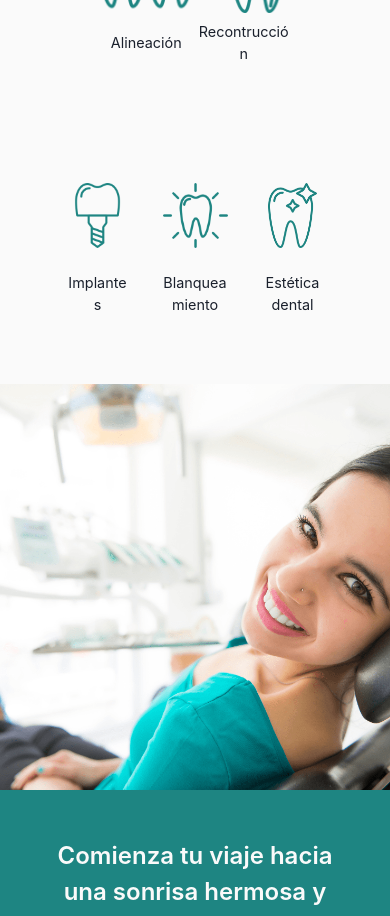
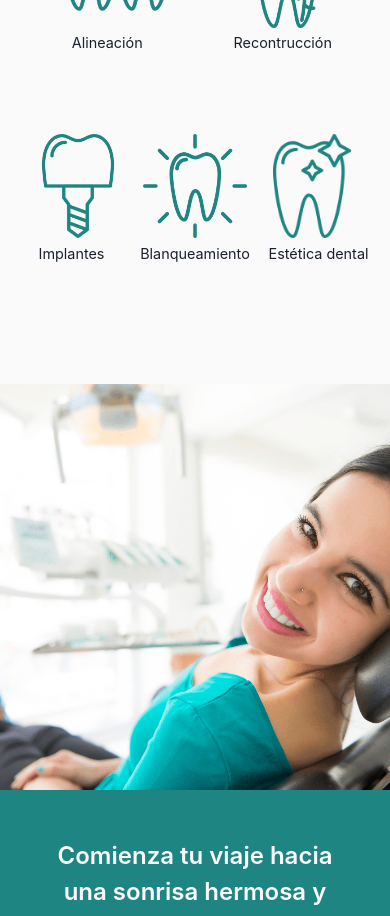
Before and after one commit to JAngelGC/u-smile-website, a Next.js app: page / in a window 390 px wide. Shown: the part 3020-3936 px from the top of the page. Built offline with nearby package versions, Linux system fonts and the light colour scheme.

Commit message:
Media queries for treatment component in home

```diff
--- a/src/components/homePage/Treatments.module.css
+++ b/src/components/homePage/Treatments.module.css
@@ -50,7 +50,7 @@
   grid-column: span 2;
   /* grid-row: span 5; */
   display: flex;
-  justify-content: center;
+  /* justify-content: center; */
   align-items: center;
   flex-direction: column;
 
@@ -80,7 +80,7 @@
 .box-icon .box-img-icon {
   position: relative;
   height: 50%;
-  width: 50%;
+  width: 60%;
   /* display: flex; */
   /* justify-content: flex-start; */
   /* background-color: yellowgreen; */
@@ -90,8 +90,68 @@
   padding-top: 0.5rem;
   font-size: var(--fs-mid-text);
   text-align: center;
-  width: 50%;
+  width: 60%;
 
   /* background-color: yellow; */
   /* border: 2px solid; */
 }
+
+/**************************/
+/* BELOW 1344px /smaller desktops */
+/**************************/
+@media (max-width: 84em) {
+}
+
+/**************************/
+/* BELOW 1200px /landscape tablets */
+/**************************/
+@media (max-width: 75em) {
+}
+
+/**************************/
+/* BELOW 940px /  tablets */
+/**************************/
+@media (max-width: 59em) {
+}
+
+/**************************/
+/* BELOW 700px /  smaller tablets */
+/**************************/
+@media (max-width: 44em) {
+}
+
+/**************************/
+/* BELOW 544px /  phones */
+/**************************/
+@media (max-width: 34em) {
+  .box-icon .box-img-icon {
+    position: relative;
+    height: 50%;
+    width: 80%;
+  }
+
+  .title-treatment {
+    padding-top: 0.5rem;
+    font-size: var(--fs-mid-text);
+    text-align: center;
+    width: 90%;
+  }
+}
+
+/**************************/
+/* BELOW 375px /  phones */
+/**************************/
+@media (max-width: 23em) {
+  .box-icon .box-img-icon {
+    position: relative;
+    height: 50%;
+    width: 80%;
+  }
+
+  .title-treatment {
+    padding-top: 0.5rem;
+    font-size: var(--fs-mid-text);
+    text-align: center;
+    width: 100%;
+  }
+}
```
